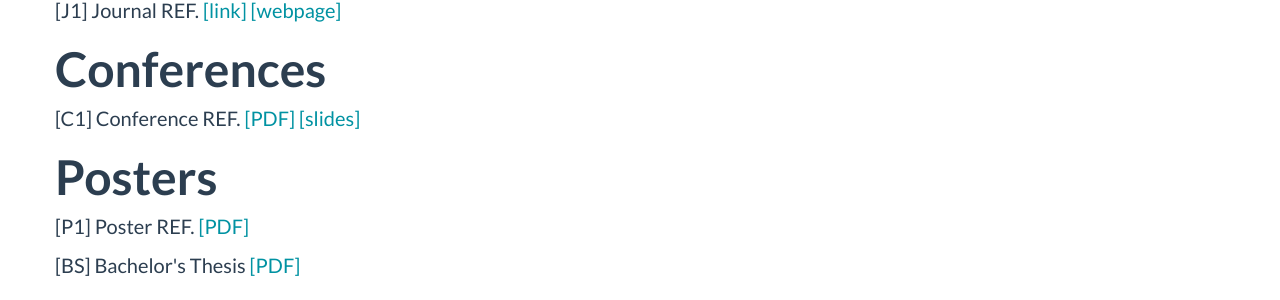
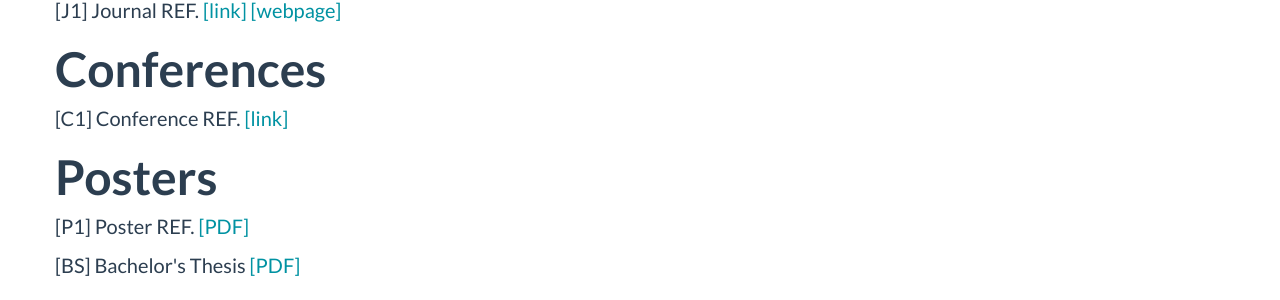
Before and after one commit to aniladar/aniladar.github.io, a Jekyll site: the page built from _posts/2014-07-18-project-1.markdown, in a window 1280 px wide and 900 px high, scrolled down 1817 px. Shown: the part 154-454 px from the top of the window. Built offline with Jekyll 4.4.1, drawn with Linux system fonts in a browser that asks for light colours; our own code applies the rules of GitHub Pages for plain Markdown files.

Commit message:
Update publications.html
added: journal and conference links

```diff
--- a/_includes/publications.html
+++ b/_includes/publications.html
@@ -11,11 +11,11 @@
 
             	<font size="+5"> <b> Journals </b> <br/> </font>
 
-                <p>[J1] Journal REF. <a href="link" style="color:#0092a2">[link]</a> <a href="webpagelink" style="color:#0092a2">[webpage]</a><br/></p>
+                <p>[J1] Journal REF. <a href="https://ieeexplore.ieee.org/document/9000876" style="color:#0092a2">[link]</a> <a href="webpagelink" style="color:#0092a2">[webpage]</a><br/></p>
 
                 <font size="+5"> <b> Conferences </b> <br/> </font>
 
-                <p>[C1] Conference REF. <a href="download/paper/PDF.pdf" style="color:#0092a2">[PDF]</a> <a href="Slides PDF" style="color:#0092a2">[slides]</a> <br/> </p>
+                <p>[C1] Conference REF. <a href="https://ieeexplore.ieee.org/document/8946361" style="color:#0092a2">[link]</a> <br/> </p>
 
 
                 <font size="+5"> <b> Posters </b> <br/> </font>
```
